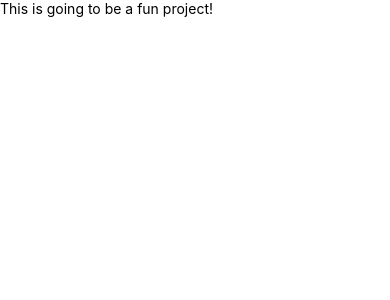
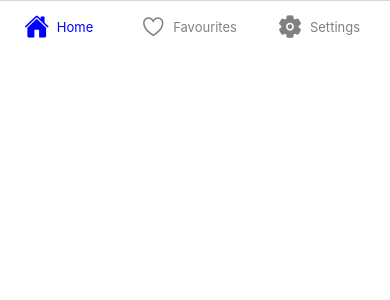
Before and after one commit to Hudson-AmalembaL/Onlishop, a React Native app: screen / in a window 390 px wide. Shown: the top 300 px of the page. Built offline with nearby package versions, Linux system fonts and the light colour scheme.

Commit message:
Setup Temporary navigation to finish up later

```diff
--- a/App.js
+++ b/App.js
@@ -1,17 +1,14 @@
 import { StatusBar } from "expo-status-bar";
 import React from "react";
 import { Text, View } from "react-native";
+import styled, { ThemeProvider } from "styled-components";
 
-import { ThemeProvider } from "styled-components";
 import { theme } from "./src/infrastracture/theme";
-
-import styled from "styled-components";
+import { Navigation } from "./src/infrastracture/navigation";
 
 const AppContainer = styled(View)`
 	flex: 1;
-  background-color: ${(props) => props.theme.colors.bg.primary}
-	align-items: center;
-	justify-content: center;
+	background-color: ${(props) => props.theme.colors.bg.primary};
 `;
 
 const WelcomeText = styled(Text)`
@@ -24,7 +21,7 @@ export default function App() {
 		<>
 			<ThemeProvider theme={theme}>
 				<AppContainer>
-					<WelcomeText>This is going to be a fun project!</WelcomeText>
+					<Navigation />
 					<StatusBar style="auto" />
 				</AppContainer>
 			</ThemeProvider>
--- /dev/null
+++ b/src/infrastracture/navigation/app.navigator.js
@@ -0,0 +1,59 @@
+import React from "react";
+import { Text, View } from "react-native";
+import { createBottomTabNavigator } from "@react-navigation/bottom-tabs";
+import { Ionicons } from "@expo/vector-icons";
+
+import { HomeNavigator } from "./home.navigator";
+
+const Tab = createBottomTabNavigator();
+
+const TAB_ICON = {
+	Home: "md-home",
+	Favourites: "heart-outline",
+	Settings: "md-settings",
+};
+
+const createScreenOptions = ({ route }) => {
+	const iconName = TAB_ICON[route.name];
+	return {
+		tabBarIcon: ({ size, color }) => (
+			<Ionicons name={iconName} size={size} color={color} />
+		),
+		tabBarActiveTintColor: "blue",
+		tabBarInactiveTintColor: "gray",
+		tabBarStyle: [
+			{
+				display: "flex",
+			},
+			null,
+		],
+	};
+};
+
+const Settings = () => <Text> Settings </Text>;
+
+const Follow = () => <Text>Follow</Text>;
+const Me = () => <Text>Me</Text>;
+const Favourites = () => <Text>Favourites</Text>;
+
+export const AppNavigator = () => {
+	return (
+		<Tab.Navigator screenOptions={createScreenOptions}>
+			<Tab.Screen
+				name="Home"
+				component={HomeNavigator}
+				options={{ headerShown: false }}
+			/>
+			<Tab.Screen
+				name="Favourites"
+				component={Favourites}
+				options={{ headerShown: false }}
+			/>
+			<Tab.Screen
+				name="Settings"
+				component={Settings}
+				options={{ headerShown: false }}
+			/>
+		</Tab.Navigator>
+	);
+};
--- /dev/null
+++ b/src/infrastracture/navigation/home.navigator.js
@@ -0,0 +1,15 @@
+import React from "react";
+import { createStackNavigator } from "@react-navigation/stack";
+import { Text } from "react-native";
+
+const Stack = createStackNavigator();
+
+const Splash = () => <Text>Splash Screen </Text>;
+
+export const HomeNavigator = () => {
+	return (
+		<Stack.Navigator>
+			<Stack.Screen name="Splash" component={Splash} />
+		</Stack.Navigator>
+	);
+};
--- /dev/null
+++ b/src/infrastracture/navigation/index.js
@@ -0,0 +1,11 @@
+import React from "react";
+import { NavigationContainer } from "@react-navigation/native";
+import { AppNavigator } from "./app.navigator";
+
+export const Navigation = () => {
+	return (
+		<NavigationContainer>
+			<AppNavigator />
+		</NavigationContainer>
+	);
+};
```
Also changed, not shown: package.json (+7 -0 lines), src/features/products/screens/products.screen.js (added, +10 -0 lines), 1 other file (tests, documents, lock files or other folders).
